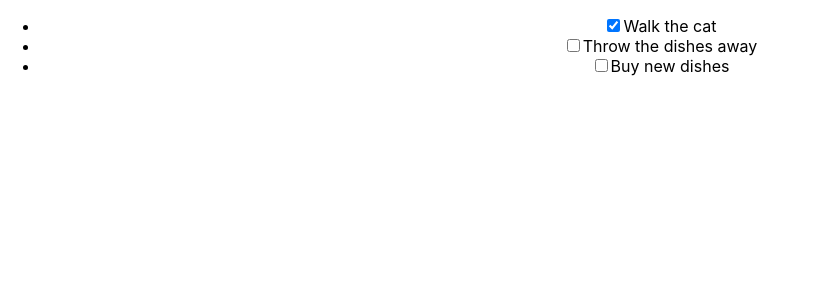
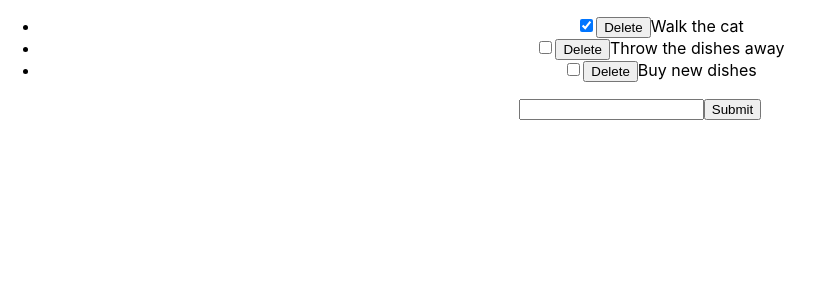
Before and after one commit to NQN6-5/react_to_do, a React (Create React App) app: page / in a window 1280 px wide. Shown: the top 300 px of the page, without its empty margins (0-824 px from the left). Built offline with nearby package versions, Linux system fonts and the light colour scheme.

Commit message:
commit deletefix

```diff
--- a/src/App.js
+++ b/src/App.js
@@ -1,17 +1,45 @@
 import React, { Component } from 'react';
 import './App.css';
 import ToDo from './components/ToDo.js';
+
+
+
 
 class App extends Component {
  constructor(props) {
    super(props);
    this.state = {
      todos: [
-      { description: 'Walk the cat', isCompleted: true },
-      { description: 'Throw the dishes away', isCompleted: false },
-      { description: 'Buy new dishes', isCompleted: false }
-    ]
+       {  id: 1, description: 'Walk the cat', isCompleted: true },
+       {  id: 2, description: 'Throw the dishes away', isCompleted: false },
+       {  id: 3, description: 'Buy new dishes', isCompleted: false }
+     ],
+        newTodoDescription: ''
    };
+   this.deleteTodo = this.deleteTodo.bind(this);
+ }
+ handleChange(e) {
+      this.setState({ newTodoDescription: e.target.value })
+    }
+
+
+ handleSubmit(e) {
+      e.preventDefault();
+      if (!this.state.newTodoDescription) { return }
+      const newTodo = { description: this.state.newTodoDescription, isCompleted: false };
+     this.setState({ todos: [...this.state.todos, newTodo], newTodoDescription: '' });
+    }
+
+ toggleComplete(index) {
+   const todos = this.state.todos.slice();
+   const todo = todos[index];
+   todo.isCompleted = todo.isCompleted ? false : true;
+   this.setState({ todos: todos });
+ }
+
+ deleteTodo(id) {
+      this.setState({todos: this.state.todos.filter(item => item.id !== id)
+      })
     }
 
  render() {
@@ -19,9 +47,20 @@
      <div className="App">
      <ul>
      { this.state.todos.map( (todo, index) =>
-        <ToDo key={ index } description={ todo.description } isCompleted={ todo.isCompleted } />
+       <ToDo
+         key={ index }
+         description={ todo.description }
+         isCompleted={ todo.isCompleted }
+         toggleComplete={ () => this.toggleComplete(index) }
+         onDelete={ this.deleteTodo }
+         id={todo.id}
+         />
        )}
       </ul>
+      <form onSubmit={ (e) => this.handleSubmit(e) }>
+          <input type="text" value={ this.state.newTodoDescription } onChange={ (e) => this.handleChange(e) } />
+          <input type="submit" />
+        </form>
      </div>
    );
  }
--- a/src/components/ToDo.js
+++ b/src/components/ToDo.js
@@ -4,9 +4,11 @@
   render() {
     return (
       <li>
-         <input type="checkbox" checked={ this.props.isCompleted } />
+         <input type="checkbox" checked={ this.props.isCompleted } onChange={ this.props.toggleComplete } />
+          <button onClick={() => this.props.onDelete(this.props.id)}>Delete</button>
          <span>{ this.props.description }</span>
        </li>
+
     );
   }
 }
```
Lines whose indentation alone changed are shown as unchanged.
